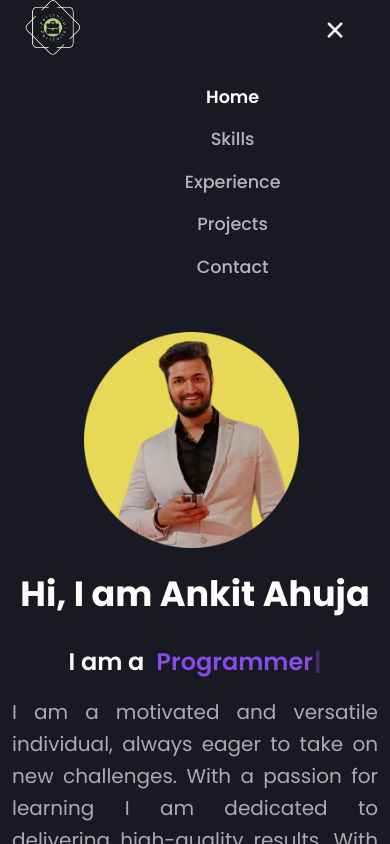
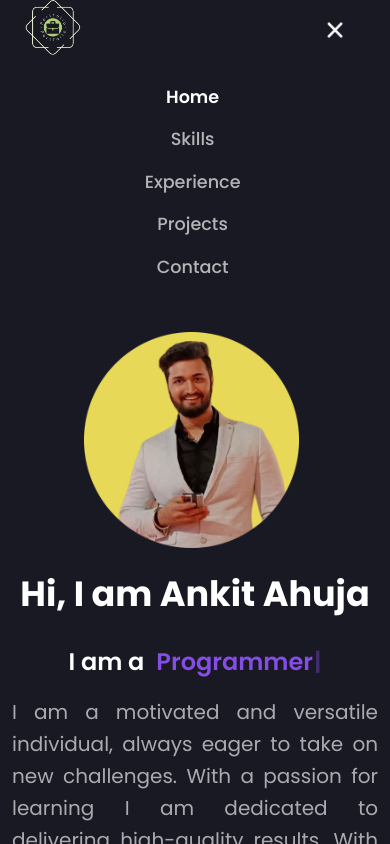
Before and after one commit to ankitahuja98/portfolio, a React (Create React App) app: page / in a window 390 px wide. Both pictures are taken after a click on the picture 334 px from the left and 30 px from the top of the page. Shown: the top 844 px of the page. Built offline with nearby package versions, Linux system fonts and the light colour scheme.

Commit message:
New email added

```diff
--- a/src/Components/Navbar/Navbar.css
+++ b/src/Components/Navbar/Navbar.css
@@ -132,6 +132,7 @@ a.active {
     flex-direction: column;
     height: 4rem;
     margin-top: 20rem;
+    margin-left: 0px;
   }
   .NavLink {
     margin-bottom: 1rem;
--- a/src/Components/Navbar/Navbar.js
+++ b/src/Components/Navbar/Navbar.js
@@ -42,7 +42,7 @@ const Navbar = () => {
                     <Link className='NavLink' exact="true" activeclassname='active' aria-current="page" to='skill' spy={true} smooth={true} offset={-100} duration={200}>Skills</Link>
                     <Link className='NavLink' exact="true" activeclassname='active' aria-current="page" to='experience' spy={true} smooth={true} offset={-100} duration={200}>Experience</Link>
                     <Link className='NavLink' exact="true" activeclassname='active' aria-current="page" to='projects' spy={true} smooth={true} offset={-100} duration={200}>Projects</Link>
-                    <Link className='NavLink' exact="true" activeclassname='active' aria-current="page" to='contact' spy={true} smooth={true} offset={-50} duration={200}>Contact</Link>
+                    <Link className='NavLink' exact="true" activeclassname='active' aria-current="page" to='contact' spy={true} smooth={true} offset={-80} duration={200}>Contact</Link>
                 </div>
 
                 {/* Github button started */}
```
